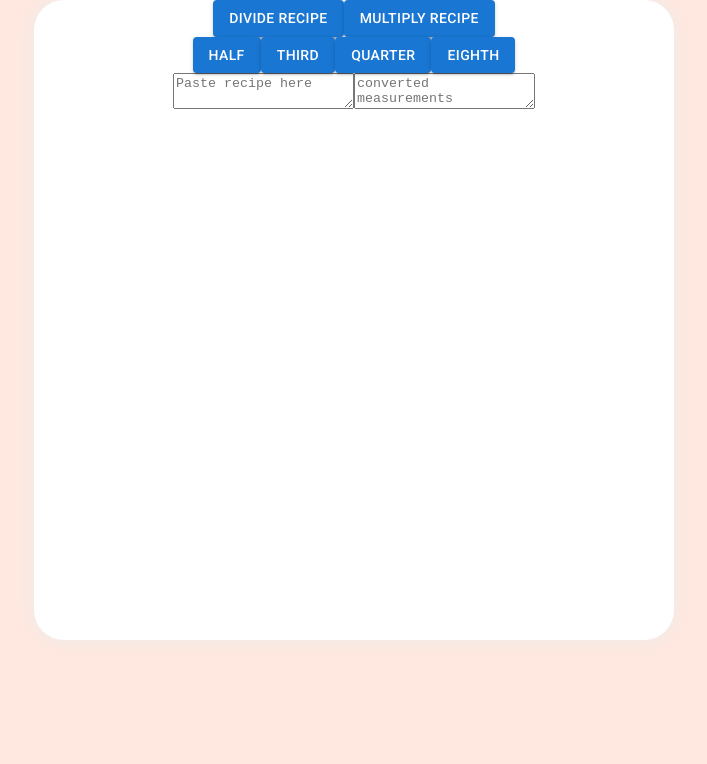
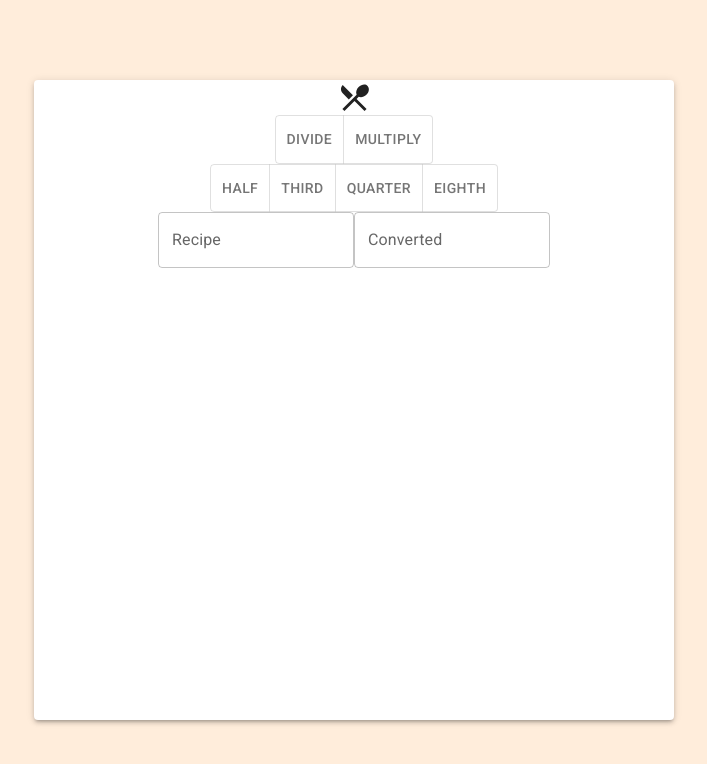
Before and after one commit to nsofianos/half-baked, a React (Create React App) app: page / in a window 1280 px wide. Shown: the top 764 px of the page, without its empty margins (286-993 px from the left). Built offline with nearby package versions, Linux system fonts and the light colour scheme.

Commit message:
add logo, basic styling, import mui components

```diff
--- a/package.json
+++ b/package.json
@@ -5,6 +5,7 @@
   "dependencies": {
     "@emotion/react": "^11.7.1",
     "@emotion/styled": "^11.6.0",
+    "@mui/icons-material": "^5.3.1",
     "@mui/material": "^5.3.1",
     "@testing-library/jest-dom": "^5.16.1",
     "@testing-library/react": "^12.1.2",
--- a/src/App.css
+++ b/src/App.css
@@ -3,9 +3,11 @@
   align-items: center;
   flex-direction: column;
   width: 50%;
-  background-color: #ffffff;
   height: 80vh;
   margin: auto;
-  border-radius: 30px;
-  box-shadow: 0 0 20px #ececec;
+  position: relative;
+  top: 5rem;
 }
+
+.MuiPaper-rounded {
+}
--- a/src/App.js
+++ b/src/App.js
@@ -2,14 +2,17 @@ import Adjuster from "./components/Adjuster";
 import Divider from "./components/Divider";
 import Ingredients from "./components/Ingredients";
 import "./App.css";
+import RestaurantMenuIcon from "@mui/icons-material/RestaurantMenu";
+import Paper from "@mui/material/Paper";
 
 function App() {
   return (
-    <div className="app-container">
+    <Paper elevation={3} className="app-container">
+      <RestaurantMenuIcon fontSize="large" />
       <Adjuster />
       <Divider />
       <Ingredients />
-    </div>
+    </Paper>
   );
 }
 
--- a/src/components/Adjuster.js
+++ b/src/components/Adjuster.js
@@ -1,11 +1,19 @@
 import "./Adjuster.css";
 import Button from "@mui/material/Button";
+import ToggleButton from "@mui/material/ToggleButton";
+import ToggleButtonGroup from "@mui/material/ToggleButtonGroup";
 
 function Adjuster() {
   return (
     <div className="adjuster">
-      <Button variant="contained">Divide Recipe</Button>
-      <Button variant="contained">Multiply recipe</Button>
+      <ToggleButtonGroup>
+        <ToggleButton value="left" aria-label="left aligned">
+          Divide
+        </ToggleButton>
+        <ToggleButton value="center" aria-label="centered">
+          Multiply
+        </ToggleButton>
+      </ToggleButtonGroup>
     </div>
   );
 }
--- a/src/components/Divider.js
+++ b/src/components/Divider.js
@@ -1,12 +1,16 @@
 import Button from "@mui/material/Button";
+import ToggleButton from "@mui/material/ToggleButton";
+import ToggleButtonGroup from "@mui/material/ToggleButtonGroup";
 
 function Divider() {
   return (
     <div className="divider">
-      <Button variant="contained">Half</Button>
-      <Button variant="contained">Third</Button>
-      <Button variant="contained">Quarter</Button>
-      <Button variant="contained">Eighth</Button>
+      <ToggleButtonGroup>
+        <ToggleButton variant="contained">Half</ToggleButton>
+        <ToggleButton variant="contained">Third</ToggleButton>
+        <ToggleButton variant="contained">Quarter</ToggleButton>
+        <ToggleButton variant="contained">Eighth</ToggleButton>
+      </ToggleButtonGroup>
     </div>
   );
 }
--- a/src/components/Ingredients.js
+++ b/src/components/Ingredients.js
@@ -1,8 +1,20 @@
+import { TextField } from "@mui/material";
 function Ingredients() {
   return (
     <div className="ingredients">
-      <textarea placeholder="Paste recipe here"></textarea>
-      <textarea placeholder="converted measurements"></textarea>
+      <TextField
+        id="outlined-basic"
+        label="Recipe"
+        multiline
+        variant="outlined"
+        placeholder="paste recipe here"
+      />
+      <TextField
+        id="outlined-basic"
+        label="Converted"
+        multiline
+        variant="outlined"
+      />
     </div>
   );
 }
--- a/src/index.css
+++ b/src/index.css
@@ -5,7 +5,7 @@ body {
     sans-serif;
   -webkit-font-smoothing: antialiased;
   -moz-osx-font-smoothing: grayscale;
-  background-color: #ffe8df;
+  background-color: #ffeddb;
 }
 
 code {
```
Also changed, not shown: public/mesh-gradient.png (added), 1 other file (tests, documents, lock files or other folders).
